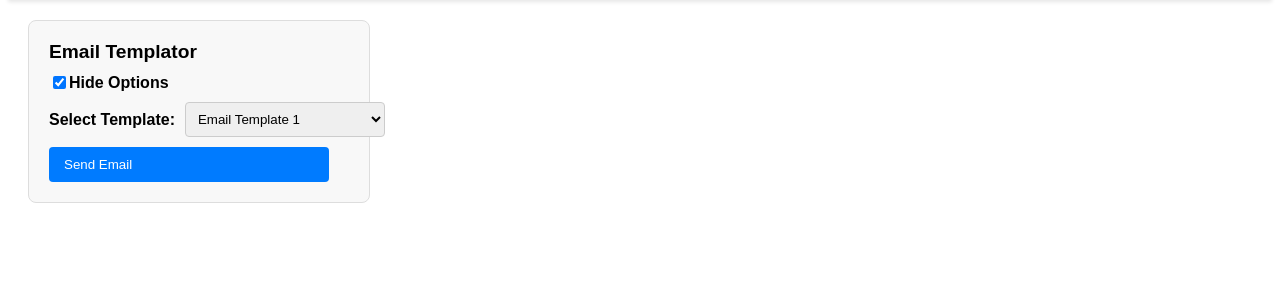
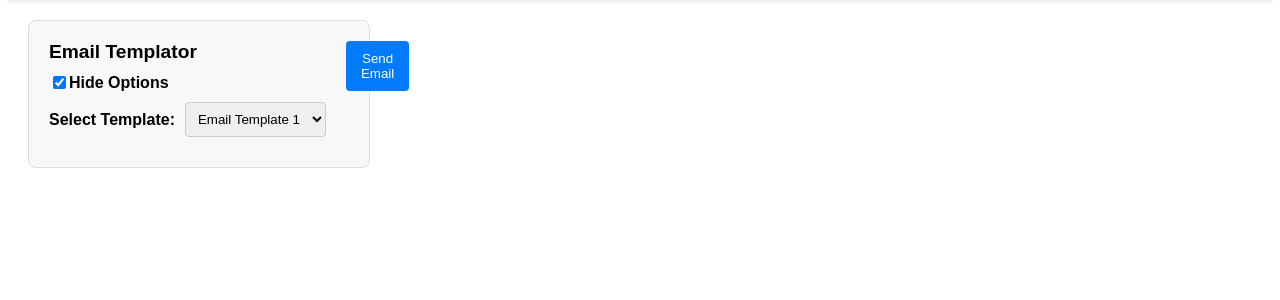
Before and after one commit to vpatel1995/etools, a Django app: page / in a window 1280 px wide. Shown: the part 83-383 px from the top of the page. Run offline with Django 4.2, Linux system fonts and the light colour scheme; data that the repository does not hold is empty.

Commit message:
formatting

```diff
--- a/home/templates/home/home.html
+++ b/home/templates/home/home.html
@@ -20,11 +20,17 @@
         font-weight: bold;
     }
 
-    .form-section, .dynamic-fields-content {
-        flex: 1;
-        margin-right: 20px;
+    .form-section {
+        display: flex;
+        flex-direction: row;
+        width: 100%;
+    }
+
+    .left-section, .right-section {
         display: flex;
         flex-direction: column;
+        margin-right: 20px;
+        flex: 1;
     }
 
     .form-group {
@@ -40,9 +46,7 @@
     }
 
     input[type="text"], input[type="email"], select {
-        flex-grow: 0; /* Change from 1 to 0 */
-        flex-shrink: 0; /* Prevent shrinking */
-        flex-basis: 200px; /* Set a fixed width */
+        flex-grow: 1;
         padding: 8px;
         border: 1px solid #ccc;
         border-radius: 4px;
@@ -53,6 +57,7 @@
         padding: 10px;
         border: 1px solid #ccc;
         background-color: #fff;
+        flex-grow: 2; /* Allows the preview to take more space */
     }
 
     button {
@@ -74,14 +79,13 @@
 </style>
 <div class="email-container">
     <div class="form-section">
+        <div class="left-section">
             <div class="section-header">Email Templator</div>
-
             <!-- Checkbox for toggling visibility of additional options -->
             <div class="form-group toggle-options">
                 <input type="checkbox" id="hide-options" name="hide-options" checked>
                 <label for="hide-options">Hide Options</label>
             </div>
-
             <div class="form-group select-template">
                 <label for="email-template">Select Template:</label>
                 <select id="email-template" onchange="updateTemplateAndSubject()">
@@ -89,35 +93,31 @@
                     <option value="2">Email Template 2</option>
                 </select>
             </div>
-
             <div class="form-group">
                 <label for="email-subject">Email Subject:</label>
                 <input type="text" id="email-subject" value="Escalation Email">
             </div>
-
             <div class="form-group">
                 <label for="email-to">To:</label>
                 <input type="email" id="email-to" value="patelv2895@gmail.com" placeholder="Recipient's email">
             </div>
-
             <div class="form-group">
                 <label for="email-from">From:</label>
                 <input type="email" id="email-from" value="patelv2895@gmail.com" placeholder="Your email">
             </div>
-
             <div class="form-group">
                 <label for="email-cc">CC:</label>
                 <input type="email" id="email-cc" placeholder="CC email">
             </div>
-
+            <div id="dynamic-fields-container">
+                <div class="dynamic-fields-content"></div>
+            </div>
+        </div>
+        <div class="right-section">
             <div id="template-preview" contenteditable="true"></div>
-
             {% csrf_token %}
             <button onclick="sendEmail()">Send Email</button>
         </div>
-
-    <div id="dynamic-fields-container">
-        <div class="dynamic-fields-content"></div>
     </div>
 </div>
 <script src="https://ajax.googleapis.com/ajax/libs/jquery/3.5.1/jquery.min.js"></script>
```
Lines whose indentation alone changed are shown as unchanged.
